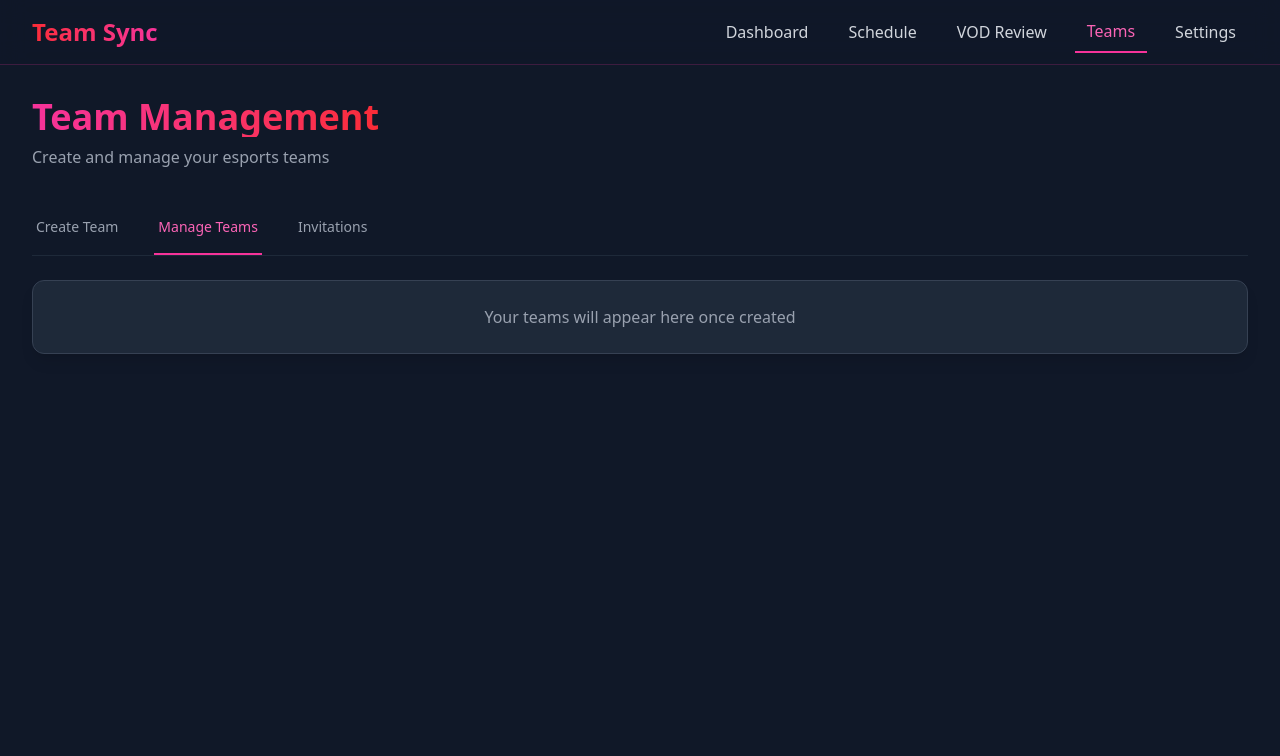
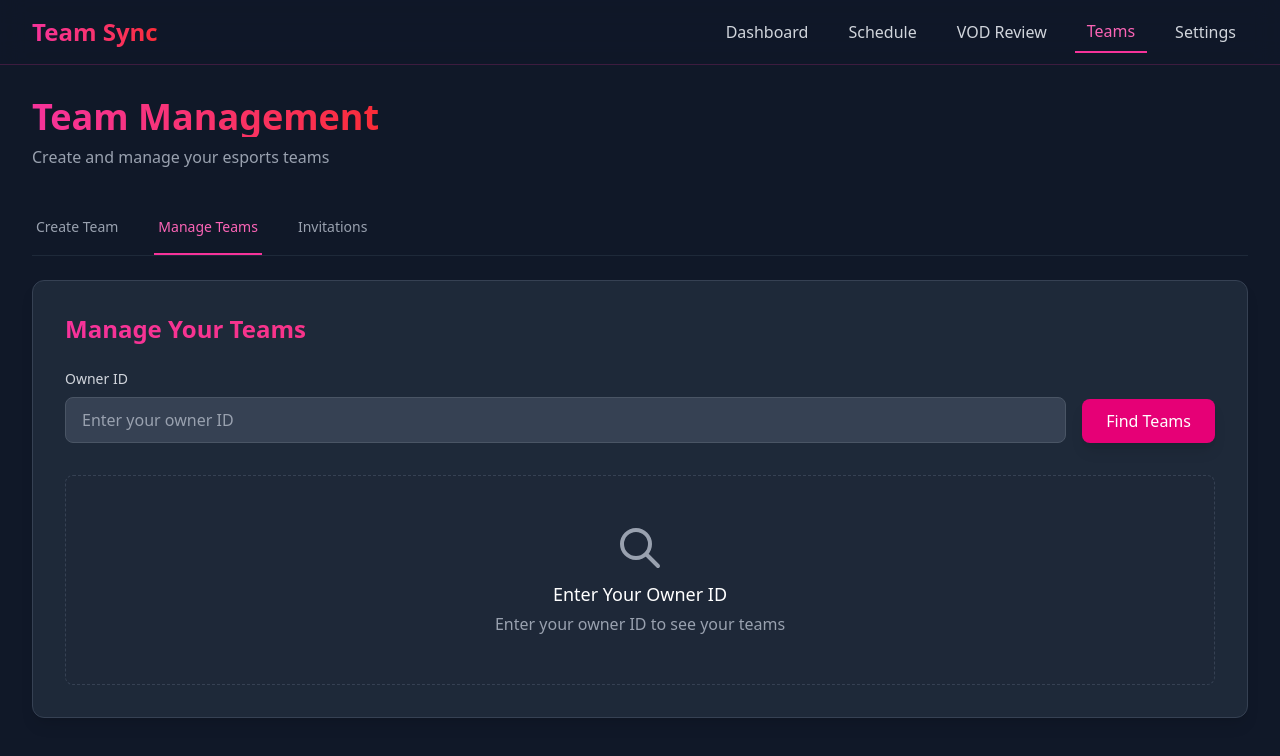
Before and after one commit to LGS15/RePlanFrontEnd, a React (Vite) app in the folder web/: page /team-management in a window 1280 px wide. Both pictures are taken after a click on the button "Manage Teams". Shown: the top 756 px of the page. Built offline with nearby package versions, Linux system fonts and the light colour scheme.

Commit message:
Added display for created teams

```diff
--- /dev/null
+++ b/web/src/components/OwnedTeamsList.jsx
@@ -0,0 +1,159 @@
+import React, { useState, useEffect } from 'react';
+import { getTeamsForOwner } from '../services/TeamService.js';
+
+const OwnedTeamsList = () => {
+    const [teams, setTeams] = useState([]);
+    const [isLoading, setIsLoading] = useState(false);
+    const [error, setError] = useState(null);
+    const [ownerId, setOwnerId] = useState('');
+    const [expandedTeamId, setExpandedTeamId] = useState(null);
+
+    // Fetch teams when ownerId changes
+    const fetchTeams = async () => {
+        if (!ownerId) return;
+
+        setIsLoading(true);
+        try {
+            const teamsData = await getTeamsForOwner(ownerId);
+            setTeams(teamsData);
+            setError(null);
+        } catch (err) {
+            setError(err.response?.data?.message || 'Error fetching teams');
+            setTeams([]);
+        } finally {
+            setIsLoading(false);
+        }
+    };
+
+    const handleSearch = (e) => {
+        e.preventDefault();
+        fetchTeams();
+    };
+
+    const toggleTeamDetails = (teamId) => {
+        setExpandedTeamId(expandedTeamId === teamId ? null : teamId);
+    };
+
+    // Get role badge color
+    const getRoleBadgeClass = (role) => {
+        switch (role) {
+            case 'Owner':
+                return 'bg-purple-600/70 text-purple-100';
+            case 'Coach':
+                return 'bg-blue-600/70 text-blue-100';
+            case 'Player':
+                return 'bg-green-600/70 text-green-100';
+            default:
+                return 'bg-gray-600/70 text-gray-100';
+        }
+    };
+
+    // Temp data till I set up the DB
+
+    useEffect(() => {
+        if (ownerId) {
+            fetchTeams();
+        }
+    }, [ownerId]);
+
+
+    return (
+        <div className="p-6 md:p-8">
+            <h2 className="text-2xl font-bold mb-6 text-transparent bg-clip-text bg-gradient-to-r from-pink-500 to-red-500">Manage Your Teams</h2>
+
+            {/* ownerId search-form */}
+            <form onSubmit={handleSearch} className="mb-8">
+                <div className="flex flex-col md:flex-row gap-4">
+                    <div className="flex-grow">
+                        <label className="block text-sm font-medium text-gray-300 mb-2">Owner ID</label>
+                        <input
+                            type="text"
+                            value={ownerId}
+                            onChange={(e) => setOwnerId(e.target.value)}
+                            className="w-full bg-gray-700 border border-gray-600 rounded-lg px-4 py-2.5 text-white placeholder-gray-400 focus:outline-none focus:ring-2 focus:ring-pink-500 focus:border-transparent transition duration-200"
+                            placeholder="Enter your owner ID"
+                        />
+                    </div>
+                    <div className="md:self-end">
+                        <button
+                            type="submit"
+                            className="w-full md:w-auto px-6 py-2.5 bg-pink-600 text-white font-medium rounded-lg shadow-lg hover:bg-pink-700 focus:outline-none focus:ring-2 focus:ring-offset-2 focus:ring-pink-500 transition duration-200"
+                            disabled={isLoading || !ownerId}
+                        >
+                            {isLoading ? (
+                                <span className="flex items-center justify-center">
+                                    <svg className="animate-spin -ml-1 mr-2 h-4 w-4 text-white" xmlns="http://www.w3.org/2000/svg" fill="none" viewBox="0 0 24 24">
+                                        <circle className="opacity-25" cx="12" cy="12" r="10" stroke="currentColor" strokeWidth="4"></circle>
+                                        <path className="opacity-75" fill="currentColor" d="M4 12a8 8 0 018-8V0C5.373 0 0 5.373 0 12h4zm2 5.291A7.962 7.962 0 014 12H0c0 3.042 1.135 5.824 3 7.938l3-2.647z"></path>
+                                    </svg>
+                                    Loading...
+                                </span>
+                            ) : 'Find Teams'}
+                        </button>
+                    </div>
+                </div>
+            </form>
+
+            {/* Teams List */}
+            <div className="space-y-4">
+                {teams.length > 0 ? (
+                    teams.map((team) => (
+                        <div key={team.teamId} className="bg-gray-800 rounded-lg overflow-hidden border border-gray-700 hover:border-pink-500/50 transition duration-200">
+                            {/* Team-Header */}
+                            <div
+                                className="px-6 py-4 cursor-pointer flex justify-between items-center"
+                                onClick={() => toggleTeamDetails(team.teamId)}
+                            >
+                                <div>
+                                    <h3 className="text-xl font-bold text-white">{team.teamName}</h3>
+                                    <p className="text-gray-400">{team.gameName}</p>
+                                </div>
+
+                            </div>
+
+                            {/* Team-Details */}
+
+                        </div>
+                    ))
+                ) : (
+                    <div className="text-center py-12 bg-gray-800/50 rounded-lg border border-dashed border-gray-700">
+                        {isLoading ? (
+                            <div className="flex justify-center">
+                                <svg className="animate-spin h-8 w-8 text-pink-500" xmlns="http://www.w3.org/2000/svg" fill="none" viewBox="0 0 24 24">
+                                    <circle className="opacity-25" cx="12" cy="12" r="10" stroke="currentColor" strokeWidth="4"></circle>
+                                    <path className="opacity-75" fill="currentColor" d="M4 12a8 8 0 018-8V0C5.373 0 0 5.373 0 12h4zm2 5.291A7.962 7.962 0 014 12H0c0 3.042 1.135 5.824 3 7.938l3-2.647z"></path>
+                                </svg>
+                            </div>
+                        ) : error ? (
+                            <div>
+                                <svg className="mx-auto h-12 w-12 text-red-400" fill="none" stroke="currentColor" viewBox="0 0 24 24" xmlns="http://www.w3.org/2000/svg">
+                                    <path strokeLinecap="round" strokeLinejoin="round" strokeWidth="2" d="M12 8v4m0 4h.01M21 12a9 9 0 11-18 0 9 9 0 0118 0z"></path>
+                                </svg>
+                                <h3 className="mt-2 text-lg font-medium text-white">Error Loading Teams</h3>
+                                <p className="mt-1 text-gray-400">{error}</p>
+                            </div>
+                        ) : ownerId ? (
+                            <div>
+                                <svg className="mx-auto h-12 w-12 text-gray-400" fill="none" stroke="currentColor" viewBox="0 0 24 24" xmlns="http://www.w3.org/2000/svg">
+                                    <path strokeLinecap="round" strokeLinejoin="round" strokeWidth="2" d="M12 8v4m0 4h.01M21 12a9 9 0 11-18 0 9 9 0 0118 0z"></path>
+                                </svg>
+                                <h3 className="mt-2 text-lg font-medium text-white">No Teams Found</h3>
+                                <p className="mt-1 text-gray-400">You don't have any teams yet. Create a new team to get started.</p>
+                            </div>
+                        ) : (
+                            <div>
+                                <svg className="mx-auto h-12 w-12 text-gray-400" fill="none" stroke="currentColor" viewBox="0 0 24 24" xmlns="http://www.w3.org/2000/svg">
+                                    <path strokeLinecap="round" strokeLinejoin="round" strokeWidth="2" d="M21 21l-6-6m2-5a7 7 0 11-14 0 7 7 0 0114 0z"></path>
+                                </svg>
+                                <h3 className="mt-2 text-lg font-medium text-white">Enter Your Owner ID</h3>
+                                <p className="mt-1 text-gray-400">Enter your owner ID to see your teams</p>
+                            </div>
+                        )}
+                    </div>
+                )}
+            </div>
+        </div>
+    );
+};
+
+export default OwnedTeamsList;
--- a/web/src/pages/TeamManagementPage.jsx
+++ b/web/src/pages/TeamManagementPage.jsx
@@ -1,6 +1,7 @@
 import React, { useState } from 'react';
 import { Link } from 'react-router-dom';
 import CreateTeamForm from '../components/CreateTeamForm.jsx';
+import OwnedTeamsList from '../components/OwnedTeamsList.jsx';
 
 const TeamManagementPage = () => {
     const [activeTab, setActiveTab] = useState('create');
@@ -12,7 +13,7 @@ const TeamManagementPage = () => {
                 <div className="max-w-7xl mx-auto px-4 sm:px-6 lg:px-8">
                     <div className="flex justify-between h-16">
                         <div className="flex items-center">
-                            <Link to="/" className="text-2xl font-bold text-transparent bg-clip-text bg-gradient-to-r from-red-500 to-pink-500">
+                            <Link to="/" className="text-2xl font-bold text-transparent bg-clip-text bg-gradient-to-r from-pink-500 to-red-500">
                                 Team Sync
                             </Link>
                         </div>
@@ -27,7 +28,7 @@ const TeamManagementPage = () => {
                 </div>
             </nav>
 
-            {/* Main stuff */}
+            {/* Main Content */}
             <div className="max-w-7xl mx-auto p-4 sm:p-6 lg:p-8">
                 {/* Page Header */}
                 <div className="flex flex-col md:flex-row md:items-center md:justify-between mb-8">
@@ -37,9 +38,10 @@ const TeamManagementPage = () => {
                         </h1>
                         <p className="text-gray-400 mt-2">Create and manage your esports teams</p>
                     </div>
+
                 </div>
 
-                {/* Tabs & shii */}
+                {/* Tabs */}
                 <div className="mb-6 border-b border-gray-800">
                     <nav className="flex space-x-8">
                         <button
@@ -75,17 +77,19 @@ const TeamManagementPage = () => {
                     </nav>
                 </div>
 
-                {/* Content shit */}
+                {/* Content Area */}
                 <div className="bg-gray-800 bg-opacity-50 backdrop-blur-sm rounded-xl border border-gray-700 shadow-lg overflow-hidden">
                     {activeTab === 'create' && <CreateTeamForm />}
-                    {activeTab === 'manage' && (
-                        <div className="p-6 text-center text-gray-400">
-                            <p>Your teams will appear here once created</p>
-                        </div>
-                    )}
+                    {activeTab === 'manage' && <OwnedTeamsList />}
                     {activeTab === 'invites' && (
                         <div className="p-6 text-center text-gray-400">
-                            <p>You have no pending invitations</p>
+                            <div className="py-12">
+                                <svg className="mx-auto h-12 w-12 text-gray-400" fill="none" stroke="currentColor" viewBox="0 0 24 24" xmlns="http://www.w3.org/2000/svg">
+                                    <path strokeLinecap="round" strokeLinejoin="round" strokeWidth="2" d="M3 8l7.89 5.26a2 2 0 002.22 0L21 8M5 19h14a2 2 0 002-2V7a2 2 0 00-2-2H5a2 2 0 00-2 2v10a2 2 0 002 2z"></path>
+                                </svg>
+                                <h3 className="mt-2 text-lg font-medium text-white">No Pending Invitations</h3>
+                                <p className="mt-1">You don't have any team invitations at the moment.</p>
+                            </div>
                         </div>
                     )}
                 </div>
--- a/web/src/services/TeamService.js
+++ b/web/src/services/TeamService.js
@@ -18,3 +18,8 @@ export const addTeamMember = async (teamId, memberData) => {
     const response = await axiosInstance.post(`/teams/${teamId}/members`, memberData);
     return response.data;
 }
+
+export const getTeamsForOwner = async (ownerId) => {
+    const response = await axiosInstance.get(`/teams/owner/${ownerId}`);
+    return response.data;
+}
```
Also changed, not shown: 1 other file (tests, documents, lock files or other folders).
